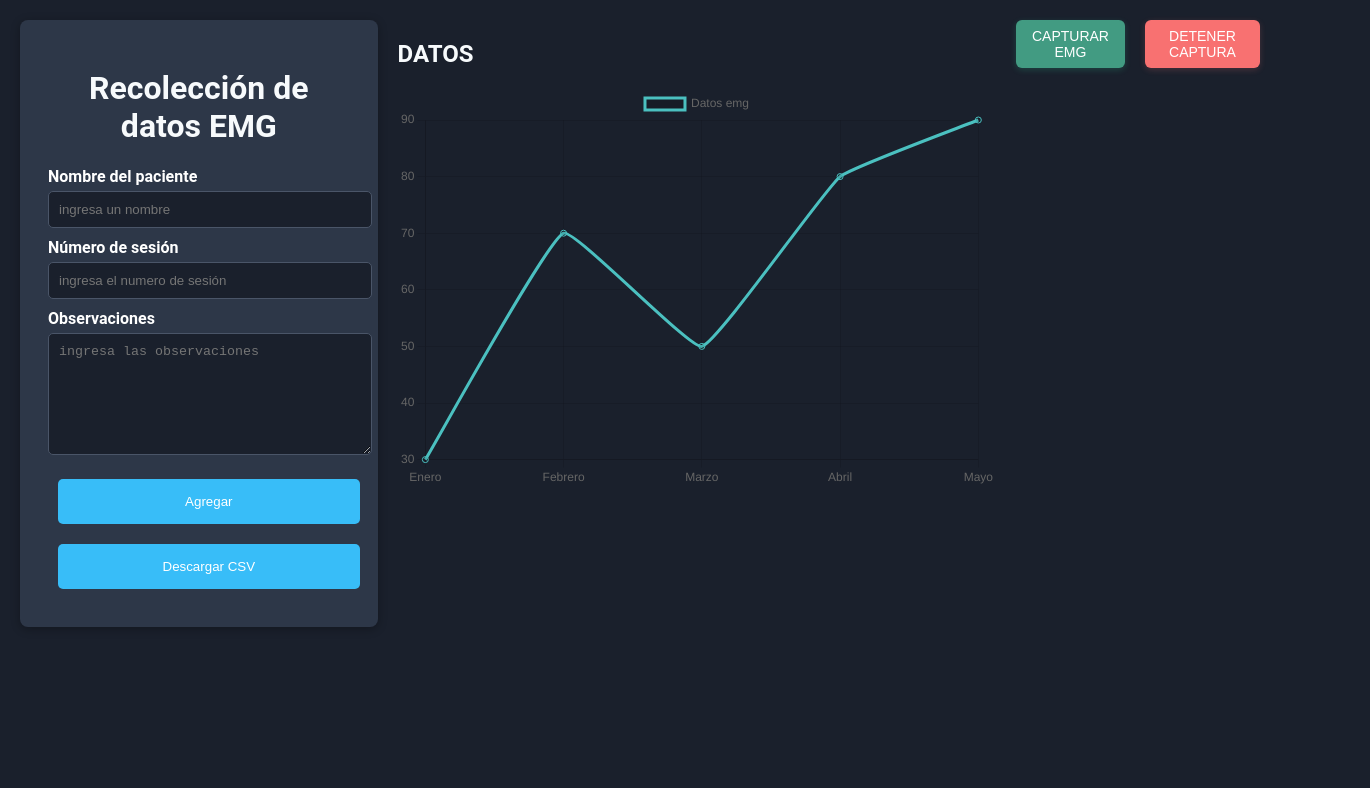
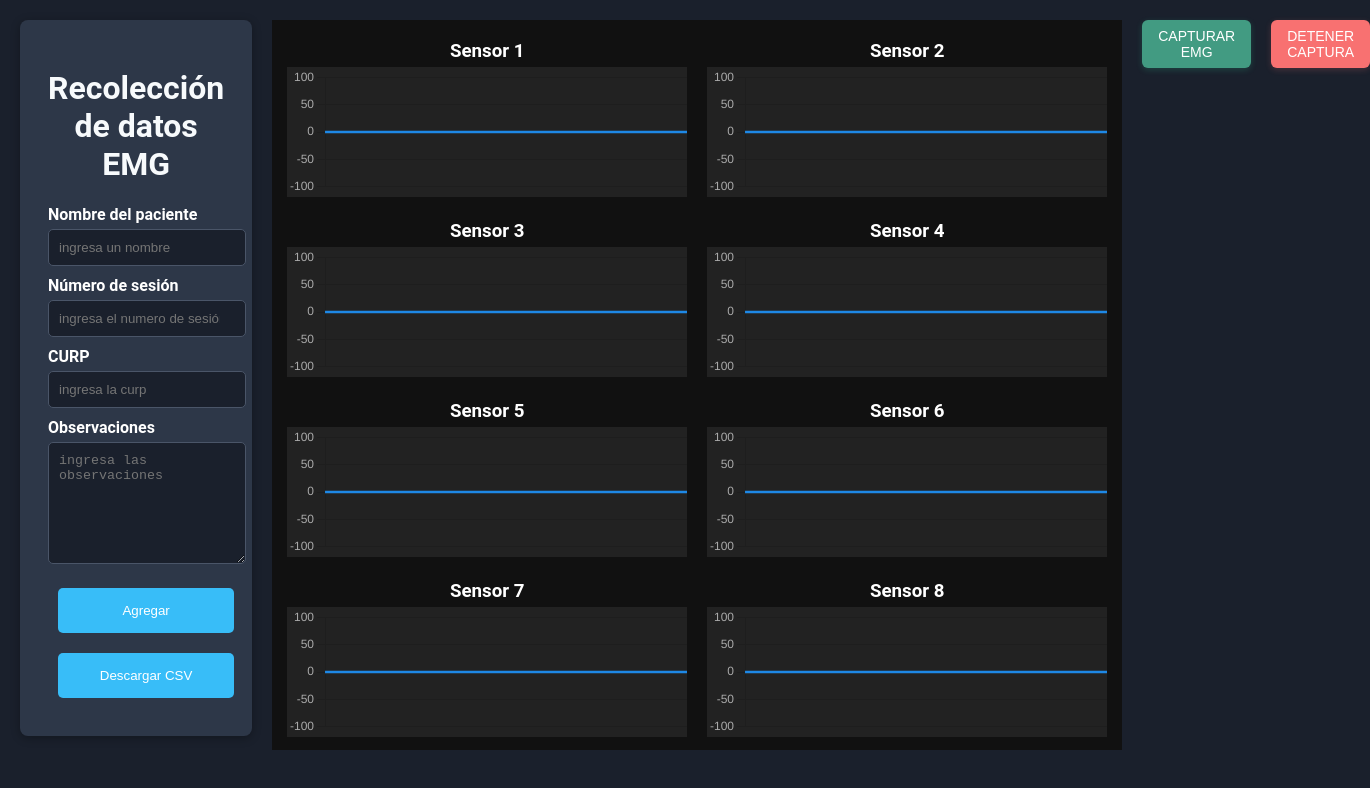
Before and after one commit to Kevin-K01/APP_RecDatosEMG, a React (Vite) app: page / in a window 1280 px wide. Shown: the top 788 px of the page, 1370 px wide, since content can reach past the window. Built offline with nearby package versions, Linux system fonts and the light colour scheme; no server answers.

Commit message:
Se agregó grafica de emg y css

```diff
--- a/package.json
+++ b/package.json
@@ -14,7 +14,8 @@
     "react": "^19.0.0",
     "react-chartjs-2": "^5.3.0",
     "react-dom": "^19.0.0",
-    "recdatos": "file:"
+    "recdatos": "file:",
+    "socket.io-client": "^4.8.1"
   },
   "devDependencies": {
     "@eslint/js": "^9.19.0",
--- a/src/assets/Componentes/DatosUser.jsx
+++ b/src/assets/Componentes/DatosUser.jsx
@@ -5,6 +5,7 @@ const DatosUser = () => {
   const [formData, setFormData] = useState({
     nombre: "",
     sesion: "",
+    curp: "",
     observaciones: "",
   });
 
@@ -26,12 +27,12 @@ const DatosUser = () => {
     e.preventDefault();
     console.log("Formulario enviado: ", formData);
     // Verificar que los campos no estén vacíos antes de agregar los datos
-    if (formData.nombre && formData.sesion && formData.observaciones) {
+    if (formData.nombre && formData.sesion && formData.observaciones &&formData.curp) {
         // Agregar los datos al estado y al localStorage solo si todos los campos están completos
         const newData = [...allData, formData];
         setAllData(newData);
         localStorage.setItem("formData", JSON.stringify(newData));
-        setFormData({ nombre: "", sesion: "", observaciones: "" }); // Limpiar el formulario
+        setFormData({ nombre: "", sesion: "", curp:"",  observaciones: ""}); // Limpiar el formulario
       }
   };
 
@@ -43,12 +44,12 @@ const DatosUser = () => {
       }
     // Crear el archivo CSV con los datos almacenados
     const csvRows = [];
-    const headers = ["Nombre", "Sesión", "Observaciones"];
+    const headers = ["Nombre", "Sesión", "curp", "Observaciones"];
     csvRows.push(headers.join(",")); // Cabeceras del archivo CSV
 
     // Convertir los datos a filas CSV
     allData.forEach((row) => {
-      const values = [row.nombre, row.sesion, row.observaciones];
+      const values = [row.nombre, row.sesion, row.curp, row.observaciones];
       csvRows.push(values.join(","));
     });
 
@@ -92,6 +93,14 @@ const DatosUser = () => {
           value={formData.sesion}
           onChange={handleChange}
         />
+        <label>CURP</label>
+        <input
+        type='text'
+        name="curp"
+        placeholder ="ingresa la curp"
+        value={formData.curp}
+        onChange={handleChange}
+        />
 
         <label>Observaciones</label>
         <textarea
--- a/src/assets/Componentes/Graficas.jsx
+++ b/src/assets/Componentes/Graficas.jsx
@@ -1,7 +1,18 @@
-import { Line } from 'react-chartjs-2';
-import { Chart as ChartJS, CategoryScale, LinearScale, PointElement, LineElement, Title, Tooltip, Legend } from 'chart.js';
+import { useEffect, useState } from "react";
+import { Line } from "react-chartjs-2";
+import { io } from "socket.io-client";
+import {
+  Chart as ChartJS,
+  CategoryScale,
+  LinearScale,
+  PointElement,
+  LineElement,
+  Title,
+  Tooltip,
+  Legend,
+} from "chart.js";
+import "../Styles_css/Graficas.css"; // Importa el archivo CSS
 
-// Registrar los componentes de Chart.js
 ChartJS.register(
   CategoryScale,
   LinearScale,
@@ -12,31 +23,69 @@ ChartJS.register(
   Legend
 );
 
+const socket = io("http://127.0.0.1:5000");
+
+const NUM_SENSORS = 8;
+const WINDOW_SIZE = 100; // Número de muestras a mostrar
+
 const Graficas = () => {
-  // Definir los datos de la gráfica
-  const data = {
-    labels: ['Enero', 'Febrero', 'Marzo', 'Abril', 'Mayo'], // Ejes X
-    datasets: [
-      {
-        label: 'Datos emg', // Título de la línea
-        data: [30, 70, 50, 80, 90], // Datos para los puntos de la línea
-        borderColor: 'rgb(75, 192, 192)', // Color de la línea
-        tension: 0.1, // Curvatura de la línea
-        fill: false, // No llenar bajo la línea
-      },
-    ],
-  };
-  const options = {
-    responsive: true,
-    maintainAspectRatio: false, // Permite que el tamaño sea controlado por el contenedor
-  };
+  const [emgData, setEmgData] = useState(
+    Array(NUM_SENSORS).fill(Array(WINDOW_SIZE).fill(0))
+  );
+
+  useEffect(() => {
+    const interval = setInterval(() => {
+      socket.on("emg_data", (data) => {
+        setEmgData((prevData) =>
+          prevData.map((sensorData, i) => [...sensorData.slice(1), data.emg[i]])
+        );
+      });
+    }, 100); // Ajusta el intervalo en milisegundos (100ms en este caso)
+
+    return () => {
+      clearInterval(interval); // Limpiar el intervalo cuando el componente se desmonte
+      socket.off("emg_data");
+    };
+  }, []);
 
   return (
-    <div style={{ width: '80%', height: '400px' }}>
-      <h2>DATOS</h2>
-      <Line data={data} options={options} />
+    <div className="grafica-container">
+      {emgData.map((sensorData, index) => (
+        <div key={index} className="grafica-item">
+          <h3 className="grafica-title">Sensor {index + 1}</h3>
+          <Line
+            data={{
+              labels: Array(WINDOW_SIZE).fill(""),
+              datasets: [
+                {
+                  label: `Sensor ${index + 1}`,
+                  data: sensorData,
+                  borderColor: "#1E88E5",
+                  borderWidth: 2.5,
+                  tension: 0,
+                },
+              ],
+            }}
+            options={{
+              responsive: true,
+              maintainAspectRatio: false,
+              animation: false,
+              scales: {
+                y: {
+                  min: -100,
+                  max: 100,
+                  ticks: { color: "#aaa" },
+                },
+                x: { display: false },
+              },
+              elements: { point: { radius: 0 } },
+              plugins: { legend: { display: false } },
+            }}
+          />
+        </div>
+      ))}
     </div>
   );
-}
+};
 
-export default Graficas
+export default Graficas;
--- /dev/null
+++ b/src/assets/Styles_css/Graficas.css
@@ -0,0 +1,23 @@
+.grafica-container {
+    display: grid;
+    grid-template-columns: 1fr 1fr;
+    gap: 20px;
+    background: #111;
+    padding: 15px;
+    height: 700px;
+  }
+
+  .grafica-item {
+    height: 130px;
+    width: 400px;
+  }
+
+  .grafica-title {
+    color: #fff;
+    text-align: center;
+    margin: 5px;
+  }
+
+  canvas {
+    background: #222;
+  }
--- a/src/main.jsx
+++ b/src/main.jsx
@@ -1,7 +1,7 @@
 import { StrictMode } from 'react'
 import { createRoot } from 'react-dom/client'
 import App from './App'
-import './styles.css'
+import './assets/Styles_css/formulario.css'
 
 createRoot(document.getElementById('root')).render(
   <StrictMode>
```
Also changed, not shown: src/assets/Styles_css/formulario.css (renamed from src/styles.css), 1 other file (tests, documents, lock files or other folders).
